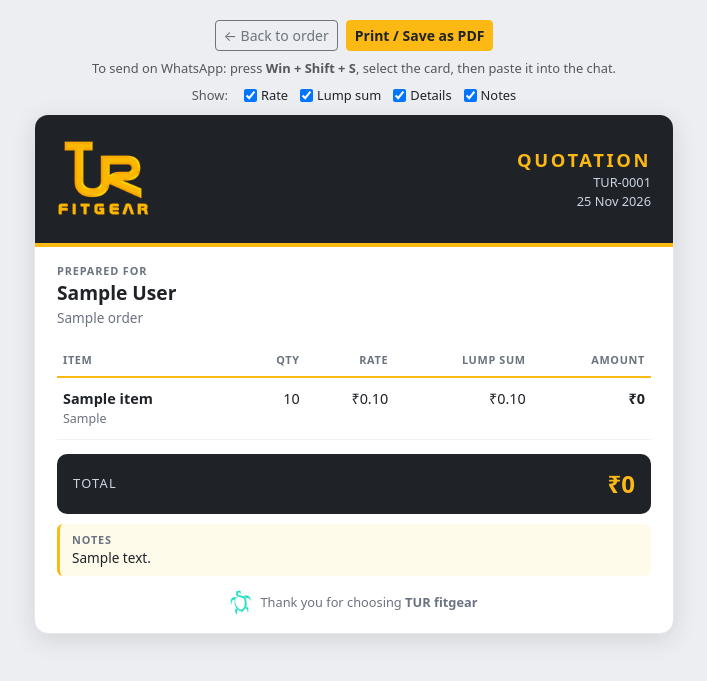
After one commit to srikumar1987/fitgear_app, a Flask app: page /orders/1/quote-card in a window 1280 px wide. The commit adds this page. Shown: the top 681 px of the page, without its empty margins (286-993 px from the left). Run offline with Flask 3, Linux system fonts and the light colour scheme; the visitor is signed in with stand-in values (Sample User, id 1); tables that the repository leaves empty hold one stand-in row (values such as "Sample post"); some libraries are stand-ins or nearby versions.

Commit message:
Customer-ready quotation card to share as a snap or PDF
The quotation tab showed a plain table with a Lump sum column even when no item
had a lump sum, which looked untidy in screenshots sent to customers. Items now
render as a branded card (logo header, item table, gold total, notes) used in the
tab, a new Share view page for WhatsApp snaps / PDF, and saved versions. Empty
columns (lump sum, rate, details, notes) are hidden automatically and can be
toggled before taking the snap.

Generated with [Devin](https://devin.ai)

Co-Authored-By: Devin <158243242+devin-ai-integration[bot]@users.noreply.github.com>

```diff
--- a/app/static/css/app.css
+++ b/app/static/css/app.css
@@ -133,6 +133,55 @@ tr.row-link:hover td { background: #FAFAF7; }
 .year-group[open] > summary::before { transform: rotate(90deg); }
 .year-group .year { font-size: 1.15rem; font-weight: 700; }
 
+/* customer quotation card */
+.quote-tools { display: flex; gap: 12px; align-items: center; flex-wrap: wrap; margin-bottom: 8px; }
+.quote-tools label { display: inline-flex; gap: 4px; align-items: center; cursor: pointer; }
+.quote-card {
+  max-width: 640px; background: #fff; border-radius: 14px; overflow: hidden;
+  box-shadow: 0 6px 24px rgba(31, 35, 40, .12); border: 1px solid var(--border);
+}
+.qc-head {
+  display: flex; justify-content: space-between; align-items: center; gap: 16px;
+  background: var(--ink); color: #fff; padding: 18px 22px; border-bottom: 4px solid var(--gold);
+}
+.qc-logo { width: 92px; }
+.qc-title { color: var(--gold); font-weight: 800; letter-spacing: .14em; font-size: 1.15rem; }
+.qc-meta { font-size: .8rem; color: #CBD5E1; }
+.qc-to { padding: 16px 22px 8px; }
+.qc-label { font-size: .68rem; text-transform: uppercase; letter-spacing: .08em; color: var(--muted); font-weight: 600; }
+.qc-customer { font-size: 1.2rem; font-weight: 700; }
+.qc-order { font-size: .85rem; color: var(--muted); }
+.qc-table { width: calc(100% - 44px); margin: 8px 22px 0; border-collapse: collapse; font-size: .9rem; }
+.qc-table th {
+  font-size: .68rem; text-transform: uppercase; letter-spacing: .06em; color: var(--muted);
+  border-bottom: 2px solid var(--gold); padding: 8px 6px; font-weight: 700;
+}
+.qc-table td { padding: 10px 6px; border-bottom: 1px solid #F0F1F3; vertical-align: top; }
+.qc-table tbody tr:nth-child(even) td { background: #FAFAF7; }
+.qc-item { font-weight: 600; }
+.qc-details { font-size: .78rem; color: var(--muted); }
+.qc-amount { font-weight: 700; }
+.qc-total {
+  display: flex; justify-content: space-between; align-items: center; margin: 14px 22px 4px;
+  background: var(--ink); color: #fff; border-radius: 10px; padding: 12px 16px;
+}
+.qc-total span { text-transform: uppercase; letter-spacing: .1em; font-size: .8rem; color: #CBD5E1; }
+.qc-total strong { color: var(--gold); font-size: 1.5rem; font-variant-numeric: tabular-nums; }
+.qc-notes { margin: 10px 22px 0; font-size: .85rem; background: #FFFBEB; border-left: 3px solid var(--gold); padding: 8px 12px; border-radius: 6px; }
+.qc-foot { display: flex; align-items: center; gap: 8px; justify-content: center; padding: 14px 22px 18px; font-size: .8rem; color: var(--muted); }
+.qc-turtle { width: 22px; }
+.quote-card.hide-rate .col-rate, .quote-card.hide-lump .col-lump,
+.quote-card.hide-details .col-details, .quote-card.hide-notes .col-notes { display: none; }
+.quote-page { background: #ECEEF1; }
+.quote-share { max-width: 680px; margin: 20px auto; padding: 0 12px; }
+.quote-share .quote-tools { justify-content: center; }
+.quote-share .quote-card { margin: 0 auto; }
+@media print {
+  .quote-page { background: #fff; }
+  .quote-card { box-shadow: none; border: 0; max-width: none; }
+  .qc-head, .qc-total { -webkit-print-color-adjust: exact; print-color-adjust: exact; }
+}
+
 /* designs */
 .paste-zone {
   border: 2px dashed #C7CBD1; border-radius: 8px; padding: 10px; background: #fff; cursor: pointer;
--- a/app/static/js/app.js
+++ b/app/static/js/app.js
@@ -200,6 +200,17 @@
     }
   });
 
+  // Quotation card: show / hide columns before taking a snap for the customer.
+  document.addEventListener("change", function (e) {
+    var box = e.target.closest ? e.target.closest("[data-quote-col]") : null;
+    if (!box) return;
+    var tools = box.closest("[data-quote-tools]");
+    var card = tools && tools.nextElementSibling;
+    if (card && card.hasAttribute("data-quote-card")) {
+      card.classList.toggle("hide-" + box.dataset.quoteCol, !box.checked);
+    }
+  });
+
   // Copy-to-clipboard buttons (statements for WhatsApp).
   document.addEventListener("click", function (e) {
     var btn = e.target.closest("[data-copy]");
--- /dev/null
+++ b/app/templates/orders/_quote_card.html
@@ -0,0 +1,63 @@
+{# Customer-facing quotation card. Needs: order, lines, total, notes, version, when, cols. #}
+<div class="quote-tools no-print" data-quote-tools>
+  <span class="small text-muted me-1">Show:</span>
+  <label class="small"><input type="checkbox" data-quote-col="rate" {{ 'checked' if cols.rate }}> Rate</label>
+  <label class="small"><input type="checkbox" data-quote-col="lump" {{ 'checked' if cols.lump }}> Lump sum</label>
+  <label class="small"><input type="checkbox" data-quote-col="details" {{ 'checked' if cols.details }}> Details</label>
+  <label class="small"><input type="checkbox" data-quote-col="notes" {{ 'checked' if notes }}> Notes</label>
+</div>
+<div class="quote-card {{ '' if cols.rate else 'hide-rate' }} {{ '' if cols.lump else 'hide-lump' }} {{ '' if cols.details else 'hide-details' }} {{ '' if notes else 'hide-notes' }}" data-quote-card>
+  <div class="qc-head">
+    <img src="{{ url_for('static', filename='img/logo.png') }}" alt="TUR fitgear" class="qc-logo">
+    <div class="text-end">
+      <div class="qc-title">QUOTATION</div>
+      <div class="qc-meta">{{ order.number }}{% if version %} · v{{ version }}{% endif %}</div>
+      <div class="qc-meta">{{ when|d }}</div>
+    </div>
+  </div>
+
+  <div class="qc-to">
+    <div class="qc-label">Prepared for</div>
+    <div class="qc-customer">{{ order.customer.name }}</div>
+    <div class="qc-order">{{ order.title }}</div>
+  </div>
+
+  <table class="qc-table">
+    <thead><tr>
+      <th>Item</th><th class="num">Qty</th><th class="num col-rate">Rate</th><th class="num col-lump">Lump sum</th><th class="num">Amount</th>
+    </tr></thead>
+    <tbody>
+    {% for line in lines %}
+      <tr>
+        <td>
+          <div class="qc-item">{{ line.name }}</div>
+          {% if line.attributes %}<div class="qc-details col-details">{{ line.attributes }}</div>{% endif %}
+        </td>
+        <td class="num">{{ line.qty }}</td>
+        <td class="num col-rate">{{ line.unit_price|inr if line.price_type != 'lump_sum' else '-' }}</td>
+        <td class="num col-lump">{{ line.lump_amount|inr if line.price_type != 'per_piece' else '-' }}</td>
+        <td class="num qc-amount">{{ line.total|inr }}</td>
+      </tr>
+    {% else %}
+      <tr><td colspan="5" class="text-muted">No items yet.</td></tr>
+    {% endfor %}
+    </tbody>
+  </table>
+
+  <div class="qc-total">
+    <span>Total</span>
+    <strong>{{ total|inr }}</strong>
+  </div>
+
+  {% if notes %}
+  <div class="qc-notes col-notes">
+    <div class="qc-label">Notes</div>
+    <div style="white-space: pre-line">{{ notes }}</div>
+  </div>
+  {% endif %}
+
+  <div class="qc-foot">
+    <img src="{{ url_for('static', filename='img/turtle.png') }}" alt="" class="qc-turtle">
+    <span>Thank you for choosing <strong>TUR fitgear</strong></span>
+  </div>
+</div>
--- /dev/null
+++ b/app/templates/orders/quote_share.html
@@ -0,0 +1,23 @@
+<!doctype html>
+<html lang="en">
+<head>
+  <meta charset="utf-8">
+  <meta name="viewport" content="width=device-width, initial-scale=1">
+  <title>Quotation {{ order.number }}{% if version %} v{{ version }}{% endif %} · {{ order.customer.name }}</title>
+  <link rel="icon" href="{{ url_for('static', filename='img/turtle.png') }}">
+  <link rel="stylesheet" href="{{ url_for('static', filename='vendor/bootstrap.min.css') }}">
+  <link rel="stylesheet" href="{{ url_for('static', filename='css/app.css') }}">
+</head>
+<body class="quote-page">
+<div class="quote-share">
+  <div class="d-flex gap-2 justify-content-center flex-wrap mb-2 no-print">
+    <a class="btn btn-sm btn-outline-secondary" href="{{ url_for('orders.detail', order_id=order.id, tab='quotation') }}">← Back to order</a>
+    <button class="btn btn-sm btn-brand" onclick="window.print()">Print / Save as PDF</button>
+  </div>
+  <p class="small text-muted text-center no-print mb-2">To send on WhatsApp: press <strong>Win + Shift + S</strong>, select the card, then paste it into the chat.</p>
+  {% include "orders/_quote_card.html" %}
+</div>
+<div id="save-indicator" class="save-indicator" role="status" aria-live="polite"></div>
+<script src="{{ url_for('static', filename='js/app.js') }}"></script>
+</body>
+</html>
--- a/app/views/orders.py
+++ b/app/views/orders.py
@@ -12,6 +12,7 @@ from ..formatting import format_inr
 from ..models import (
     ALLOCATION_STATUSES, FILE_KINDS, ORDER_STATUSES, PAYMENT_MODES, PRICE_TYPES, ZERO,
     Adjustment, AllocationLine, Customer, Order, OrderItem, Quotation, SizeRow, Transaction, Vendor, VendorAllocation, audit,
+    to_decimal,
 )
 from ..money import alloc_due, alloc_paid, customer_payment_type, order_money
 from ..sizes import (
@@ -93,6 +94,23 @@ def quotation_lines(order: Order) -> list[dict]:
     ]
 
 
+def quote_columns(lines: list[dict]) -> dict:
+    """Which quotation columns have something to show (empty ones are hidden by default)."""
+    def has_money(line, key):
+        return to_decimal(line.get(key)) != ZERO
+
+    return {
+        "rate": any(l["price_type"] != "lump_sum" for l in lines),
+        "lump": any(l["price_type"] != "per_piece" and has_money(l, "lump_amount") for l in lines),
+        "details": any((l.get("attributes") or "").strip() for l in lines),
+    }
+
+
+def _quote_context(order: Order, lines: list[dict], total, notes: str, version=None, when=None) -> dict:
+    return {"order": order, "lines": lines, "total": total, "notes": notes, "version": version,
+            "when": when or date.today(), "cols": quote_columns(lines)}
+
+
 def ledger_rows(order: Order) -> list[tuple[Transaction, object]]:
     balance, rows = ZERO, []
     for txn in order.transactions:
@@ -166,7 +184,9 @@ def detail(order_id: int):
         scale = get_scale()
         ctx.update(scale=scale, summary=size_summary(order, scale), warnings=validate_order(order, scale))
     elif tab == "quotation":
-        ctx.update(draft_lines=quotation_lines(order))
+        lines = quotation_lines(order)
+        notes = order.quotations[-1].notes if order.quotations else ""
+        ctx.update(draft_lines=lines, quote=_quote_context(order, lines, ctx["m"].items_total, notes))
     elif tab == "designs":
         ctx.update(file_kinds=FILE_KINDS)
     elif tab == "vendors":
@@ -574,7 +594,17 @@ def quotation_approve(quotation_id: int):
 @bp.get("/quotations/<int:quotation_id>")
 def quotation_print(quotation_id: int):
     quote = db.get_or_404(Quotation, quotation_id)
-    return render_template("orders/quotation_print.html", q=quote, order=quote.order, price_types=PRICE_TYPES)
+    return render_template("orders/quote_share.html", **_quote_context(
+        quote.order, quote.lines, quote.total, quote.notes, quote.version, quote.created_at.date()))
+
+
+@bp.get("/orders/<int:order_id>/quote-card")
+def quote_draft_share(order_id: int):
+    """The current items as a customer-ready card, for a screenshot or PDF."""
+    order = db.get_or_404(Order, order_id)
+    notes = order.quotations[-1].notes if order.quotations else ""
+    return render_template("orders/quote_share.html", **_quote_context(
+        order, quotation_lines(order), order_money(order).items_total, notes))
 
 
 # ---------------------------------------------------------------- order payments
```
Also changed, not shown: app/templates/orders/_tab_quotation.html (+9 -16 lines), app/templates/orders/quotation_print.html (deleted, +0 -50 lines), tests/test_quote_card.py (added, +30 -0 lines).
